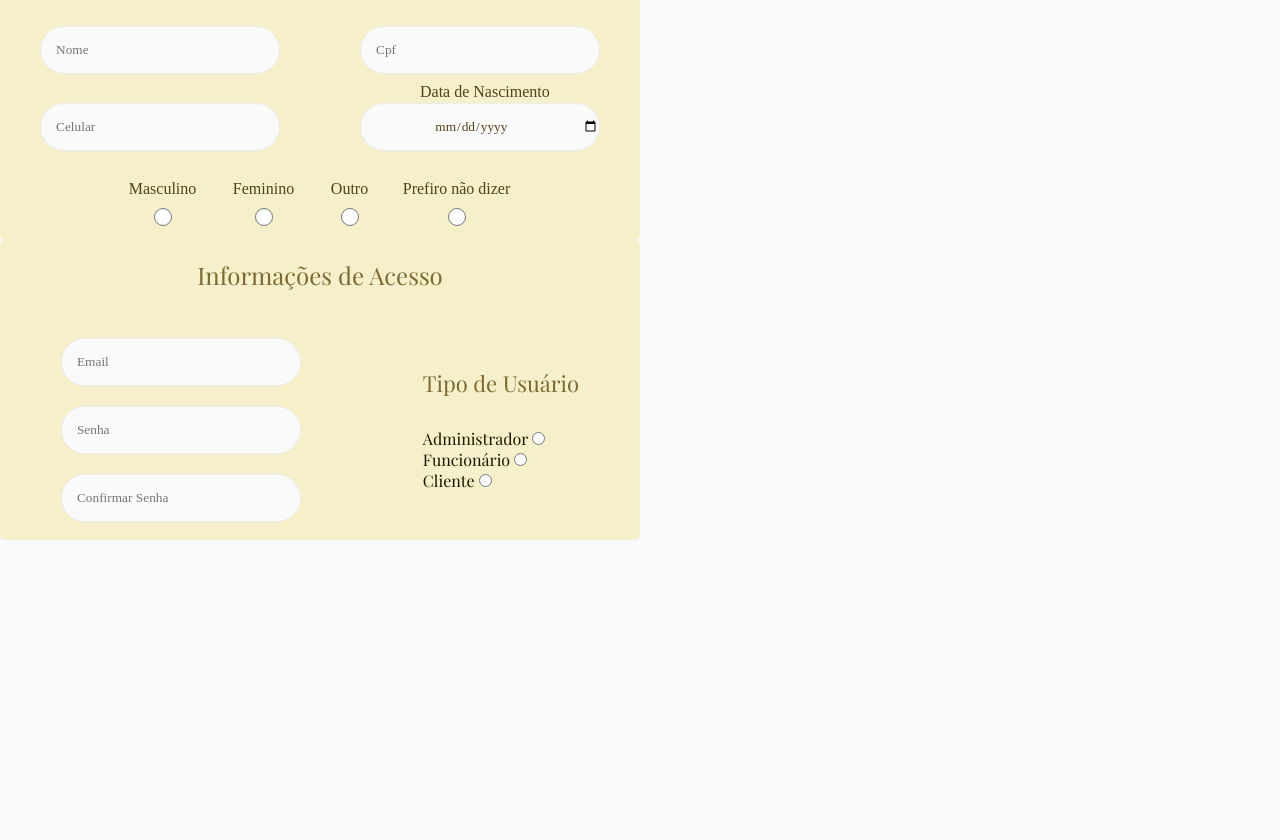
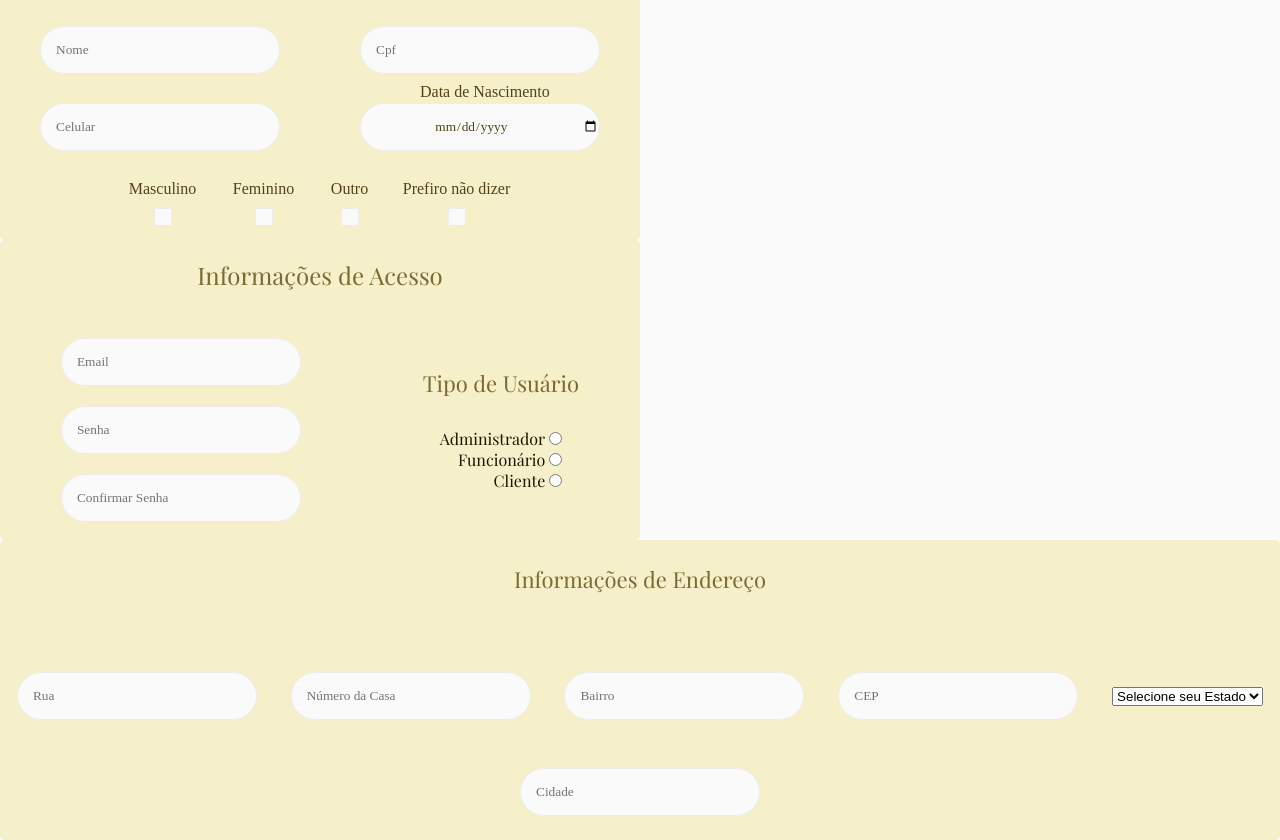
Before and after one commit to gian-fx/telas_pi, a plain HTML site: page HTML/cadastro_user.html in a window 1280 px wide. Shown: the part 222-1062 px from the top of the page. Before the commit the page ends 800 px from the top, so only its background shows below. Drawn offline with nearby package versions, Linux system fonts and the light colour scheme; a web font is replaced by a local one.

Commit message:
Progresso

```diff
--- a/CSS/cadastrouser.css
+++ b/CSS/cadastrouser.css
@@ -227,6 +227,20 @@ body {
     margin-bottom: 30px;
 }
 
+.usertypeoptions {
+    display: flex;
+    flex-direction: column;
+    justify-content: space-between;
+    text-align: end;
+}
+
+.usertype {
+    display: flex;
+    flex-direction: column;
+    justify-content: center;
+    align-items: center;
+}
+
 .usertypeoptions label{
     font-family: "Playfair Display", serif;
     color: #1b1501;
@@ -237,8 +251,85 @@ body {
     margin-bottom: 10px;
 }
 
-.usertypeoptions input{
-    text-align: end;
+.endereco {
+    width: 80rem;
+    height: 300px;
+    background-color: #F5EFCA;
+    display: flex;
+    flex-wrap: wrap;
+    justify-content: space-around;
+    align-items: center;
+    border-radius: 5px;
+}
+
+.enderecotitle p{
+    font-family: "Playfair Display", serif;
+    color: #7C6A32;
+    font-weight: 200;
+    font-size: 22px;
+    width: 100%;
+    text-align: center;
+    margin-bottom: 30px;
+}
+
+.enderecotitle {
+    display: block;
+    width: 100%;
+}
+
+.rua input {
+    width: 15rem;
+    height: 3rem;
+    border-radius: 50px;
+    background-color: #FAFAFA;
+    border: 1px solid #EDEDED;
+    padding-left: 15px;
+    font-family: "IBM Plex Serif", serif;
+    color: #524317;
+}
+
+.numero input {
+    width: 15rem;
+    height: 3rem;
+    border-radius: 50px;
+    background-color: #FAFAFA;
+    border: 1px solid #EDEDED;
+    padding-left: 15px;
+    font-family: "IBM Plex Serif", serif;
+    color: #524317;
+}
+
+.bairro input {
+    width: 15rem;
+    height: 3rem;
+    border-radius: 50px;
+    background-color: #FAFAFA;
+    border: 1px solid #EDEDED;
+    padding-left: 15px;
+    font-family: "IBM Plex Serif", serif;
+    color: #524317;
+}
+
+.cep input {
+    width: 15rem;
+    height: 3rem;
+    border-radius: 50px;
+    background-color: #FAFAFA;
+    border: 1px solid #EDEDED;
+    padding-left: 15px;
+    font-family: "IBM Plex Serif", serif;
+    color: #524317;
+}
+
+.cidade input {
+    width: 15rem;
+    height: 3rem;
+    border-radius: 50px;
+    background-color: #FAFAFA;
+    border: 1px solid #EDEDED;
+    padding-left: 15px;
+    font-family: "IBM Plex Serif", serif;
+    color: #524317;
 }
 
 
@@ -252,9 +343,10 @@ body {
 
 
 
-
 .nome input:focus, .cpf input:focus, .cel input:focus,
-.email input:focus, .senha input:focus, .confirmarsenha input:focus{
+.email input:focus, .senha input:focus, .confirmarsenha input:focus,
+.rua input:focus, .numero input:focus, .bairro input:focus,
+.cep input:focus, .cidade input:focus{
     outline: none;
 }
 
@@ -262,8 +354,8 @@ body {
     overflow: hidden;
 }
 
-.info input::-webkit-outer-spin-button,
-.info input::-webkit-inner-spin-button {
+.info input, .endereco input::-webkit-outer-spin-button,
+.info input, .endereco input::-webkit-inner-spin-button {
   -webkit-appearance: none;
 }
 
--- a/HTML/cadastro_user.html
+++ b/HTML/cadastro_user.html
@@ -53,20 +53,20 @@
                 <p>Informações Pessoais</p>
             </div>
             <div class="nome">
-                <input type="text" placeholder="Nome">
+                <input type="text" placeholder="Nome" name="nome" id="nome">
             </div>
 
             <div class="cpf">
-                <input type="number" placeholder="Cpf">
+                <input type="number" placeholder="Cpf" name="cpf" id="cpf">
             </div>
 
             <div class="cel">
-                <input type="number" placeholder="Celular">
+                <input type="number" placeholder="Celular" name="cel" id="cel">
             </div>
 
             <div class="data">
                 <label for="data">Data de Nascimento</label>
-                <input type="date" placeholder="Data de Nascimento">
+                <input type="date" placeholder="Data de Nascimento" name="data" id="data">
             </div>
 
             <div class="genero">
@@ -98,13 +98,13 @@
 
             <div class="cadastro">
                 <div class="email">
-                    <input type="text" placeholder="Email">
+                    <input type="text" placeholder="Email" name="email" id="email">
                 </div>
                 <div class="senha">
-                    <input type="password" placeholder="Senha">
+                    <input type="password" placeholder="Senha" name="senha" id="senha">
                 </div>
                 <div class="confirmarsenha">
-                    <input type="password" placeholder="Confirmar Senha">
+                    <input type="password" placeholder="Confirmar Senha" name="confirm" id="confirm">
                 </div>
             </div>
 
@@ -136,7 +136,63 @@
     </form>
 
     <div class="endereco">
+        <div class="enderecotitle">
+            <p>Informações de Endereço</p>
+        </div>
 
+        <div class="rua">
+            <input type="text" name="rua" id="rua" placeholder="Rua">
+        </div>
+
+        <div class="numero">
+            <input type="number" name="numero" id="numero" placeholder="Número da Casa">
+        </div>
+
+        <div class="bairro">
+            <input type="text" name="bairro" id="bairro" placeholder="Bairro">
+        </div>
+
+        <div class="cep">
+            <input type="number" name="cep" id="cep" placeholder="CEP">
+        </div>
+
+        <div class="estado">
+            <select id="estado" name="estado">
+                <option value="" selected>Selecione seu Estado</option>
+                <option value="AC">Acre</option>
+                <option value="AL">Alagoas</option>
+                <option value="AP">Amapá</option>
+                <option value="AM">Amazonas</option>
+                <option value="BA">Bahia</option>
+                <option value="CE">Ceará</option>
+                <option value="DF">Distrito Federal</option>
+                <option value="ES">Espírito Santo</option>
+                <option value="GO">Goiás</option>
+                <option value="MA">Maranhão</option>
+                <option value="MT">Mato Grosso</option>
+                <option value="MS">Mato Grosso do Sul</option>
+                <option value="MG">Minas Gerais</option>
+                <option value="PA">Pará</option>
+                <option value="PB">Paraíba</option>
+                <option value="PR">Paraná</option>
+                <option value="PE">Pernambuco</option>
+                <option value="PI">Piauí</option>
+                <option value="RJ">Rio de Janeiro</option>
+                <option value="RN">Rio Grande do Norte</option>
+                <option value="RS">Rio Grande do Sul</option>
+                <option value="RO">Rondônia</option>
+                <option value="RR">Roraima</option>
+                <option value="SC">Santa Catarina</option>
+                <option value="SP">São Paulo</option>
+                <option value="SE">Sergipe</option>
+                <option value="TO">Tocantins</option>
+                <option value="EX">Estrangeiro</option>
+            </select>
+        </div>
+
+        <div class="cidade">
+            <input type="text" name="cidade" id="cidade" placeholder="Cidade">
+        </div>
     </div>
 </body>
 </html>
```
Also changed, not shown: exigencias.txt.
